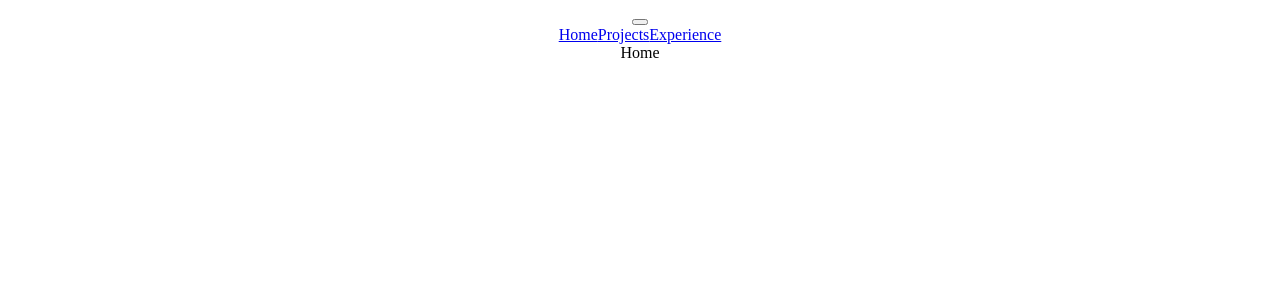
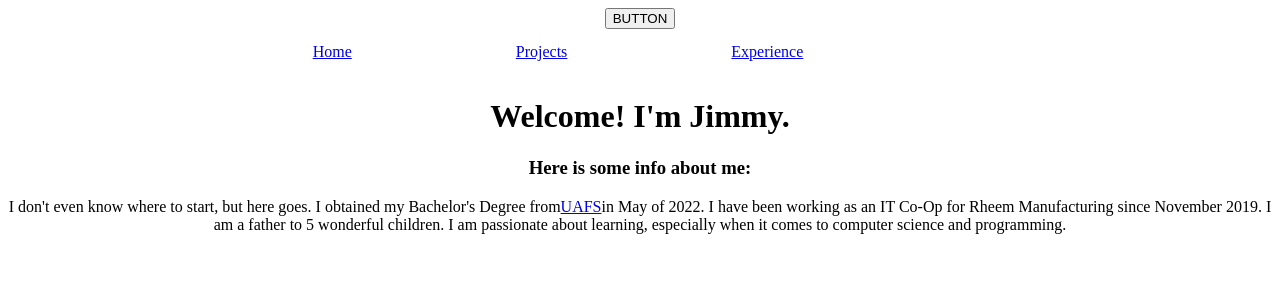
Before and after one commit to Creadoc/personal-portfolio, a React (Create React App) app: page / in a window 1280 px wide. Shown: the top 300 px of the page. Built offline with nearby package versions, Linux system fonts and the light colour scheme.

Commit message:
a few changes have been done to home and projects files

```diff
--- a/src/components/Navbar.js
+++ b/src/components/Navbar.js
@@ -1,3 +1,4 @@
+import { Tab } from "@material-ui/core";
 import React from "react";
 import { Link } from "react-router-dom";
 
@@ -5,12 +6,12 @@ function Navbar() {
   return (
     <div classname="navbar">
       <div classname="toggleButton">
-        <button> </button>
+        <button> BUTTON </button>
       </div>
       <div classname="links">
-        <Link to="/">Home</Link>
-        <Link to="/projects">Projects</Link>
-        <Link to="/experience">Experience</Link>
+        <Link to="/">Home</Link> <Tab />
+        <Link to="/projects">Projects</Link> <Tab />
+        <Link to="/experience">Experience</Link> <Tab />
       </div>
     </div>
   );
--- a/src/pages/Home.js
+++ b/src/pages/Home.js
@@ -1,7 +1,25 @@
 import React from "react";
 
 function Home() {
-  return <div>Home</div>;
+  return (
+    <div>
+      <div>
+        <h1>Welcome! I'm Jimmy.</h1>
+        <h3>Here is some info about me: </h3>
+        <p>
+          I don't even know where to start, but here goes. I obtained my
+          Bachelor's Degree from
+          <a href="https://uafs.edu/" rel="noreferrer" target="_blank">
+            UAFS
+          </a>
+          in May of 2022. I have been working as an IT Co-Op for Rheem
+          Manufacturing since November 2019. I am a father to 5 wonderful
+          children. I am passionate about learning, especially when it comes to
+          computer science and programming.
+        </p>
+      </div>
+    </div>
+  );
 }
 
 export default Home;
--- a/src/pages/Projects.js
+++ b/src/pages/Projects.js
@@ -1,7 +1,18 @@
 import React from "react";
 
 function Projects() {
-  return <div>Projects</div>;
+  return (
+    <div>
+      <div>Projects</div>
+      <h2>
+        Here is a list of my projects, You'll find them on my Github account.
+        Keep checking back for an update as I am usually working on something!
+      </h2>
+      <a href="https://github.com/Creadoc" rel="noreferrer" target="_blank">
+        My Github Profile
+      </a>
+    </div>
+  );
 }
 
 export default Projects;
```
Also changed, not shown: 2 other files (tests, documents, lock files or other folders).
